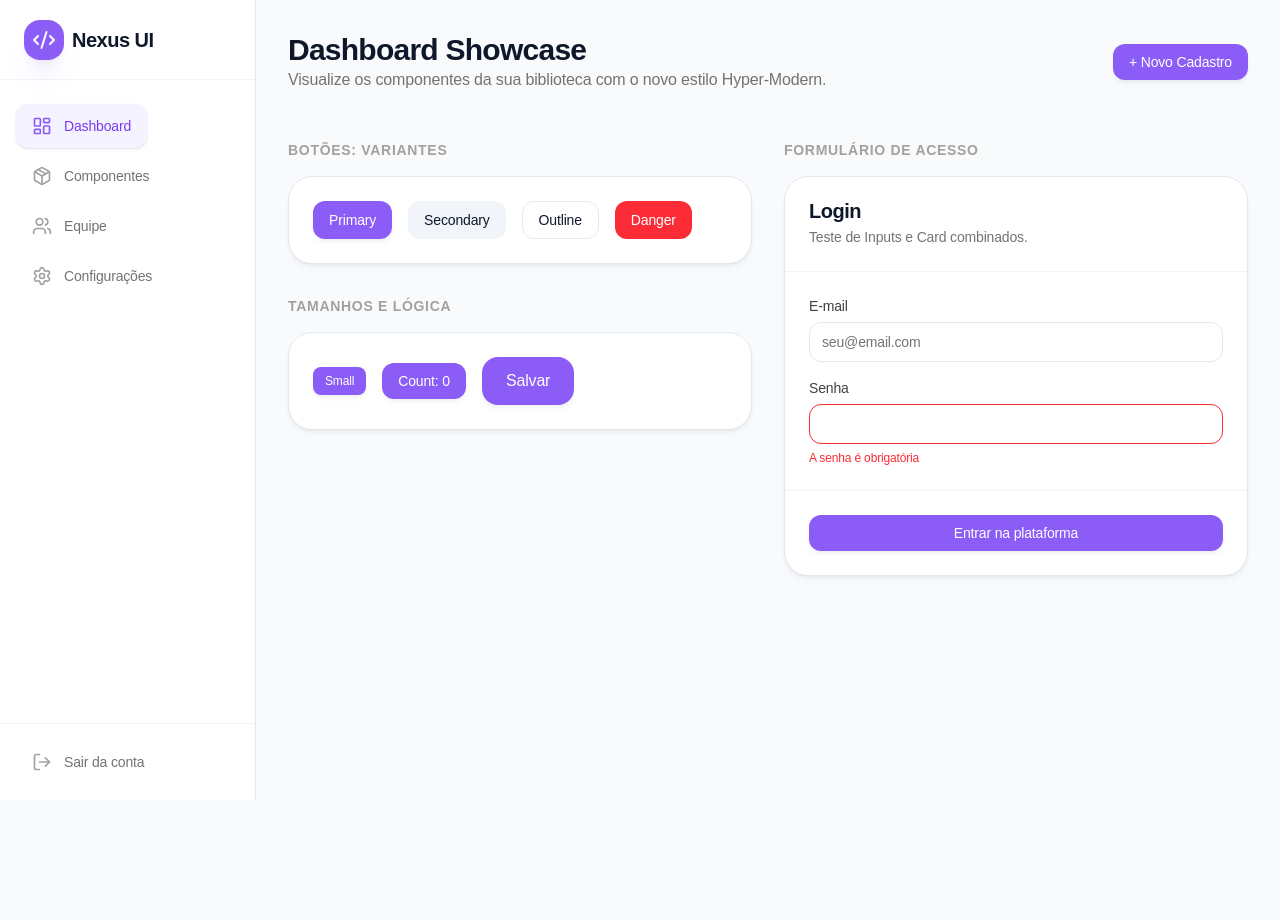
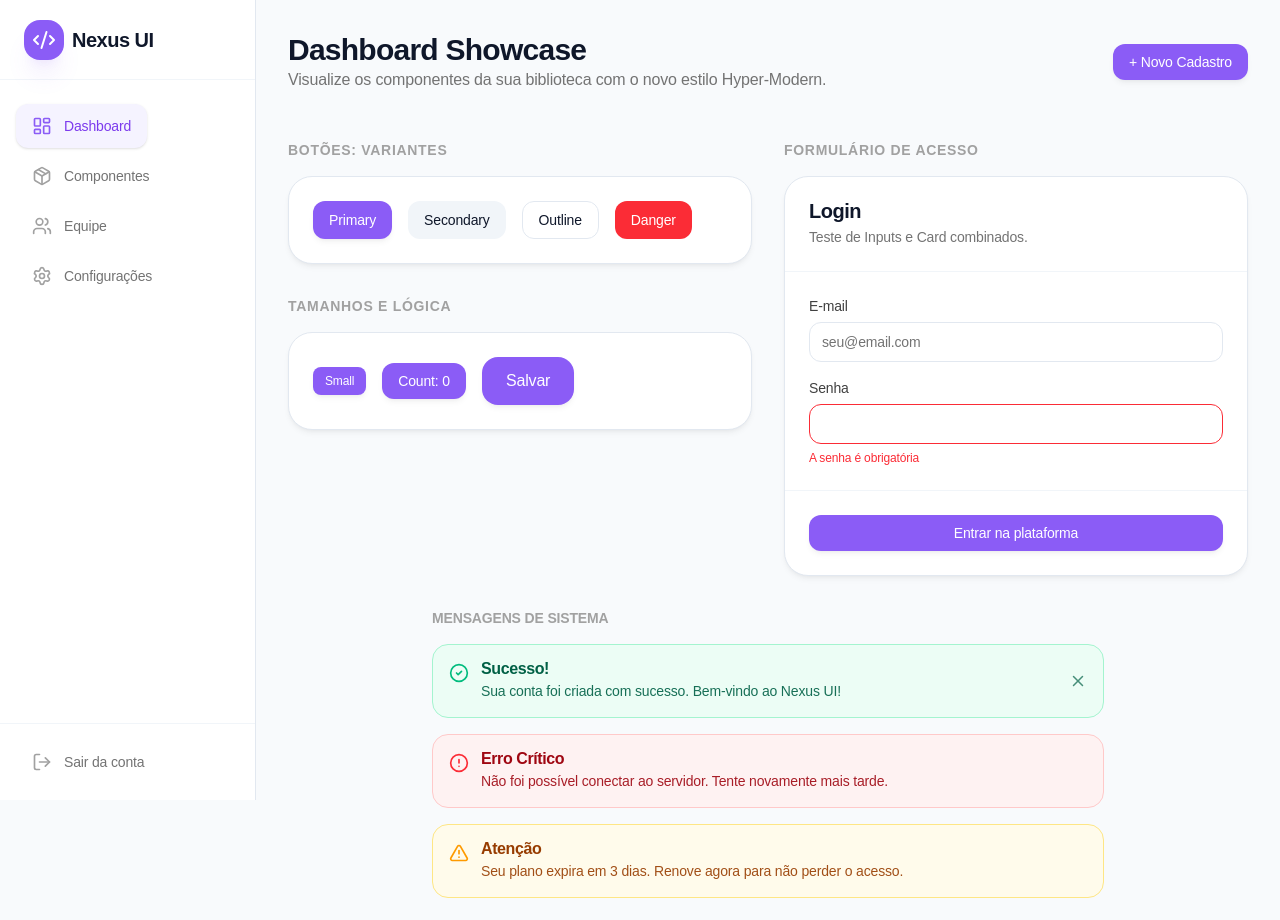
Before and after one commit to wendelvx/assets, a React (Vite) app: page / in a window 1280 px wide. Shown: the top 920 px of the page. Before the commit the page ends 800 px from the top, so only its background shows below. Built offline with nearby package versions, Linux system fonts and the light colour scheme.

Commit message:
Adicionando alert e toast

```diff
--- a/src/App.jsx
+++ b/src/App.jsx
@@ -6,12 +6,15 @@ import { Input } from './components/ui/input'
 import { Card, CardHeader, CardTitle, CardDescription, CardContent, CardFooter } from './components/ui/card'
 import { Modal, ModalHeader, ModalBody, ModalFooter } from './components/ui/modal'
 import { Sidebar, SidebarLogo, SidebarItem, SidebarFooter } from './components/ui/sidebar'
+import { Alert } from './components/ui/alert';
+import { Toast } from './components/ui/toast';
 
 import './App.css'
 
 function App() {
   const [count, setCount] = useState(0)
   const [loading, setLoading] = useState(false)
+  const [showToast, setShowToast] = useState(false);
   const [isModalOpen, setIsModalOpen] = useState(false)
   const [activeTab, setActiveTab] = useState('Dashboard')
 
@@ -135,6 +138,36 @@ function App() {
             <Button variant="primary">Salvar Membro</Button>
           </ModalFooter>
         </Modal>
+        <div className="space-y-6 p-8">
+      <section className="max-w-2xl mx-auto space-y-4">
+        <h2 className="text-sm font-bold uppercase text-neutral-400">Mensagens de Sistema</h2>
+
+        <Alert variant="success" title="Sucesso!" onClose={() => alert('fechou')}>
+          Sua conta foi criada com sucesso. Bem-vindo ao Nexus UI!
+        </Alert>
+
+        <Alert variant="error" title="Erro Crítico">
+          Não foi possível conectar ao servidor. Tente novamente mais tarde.
+        </Alert>
+
+        <Alert variant="warning" title="Atenção">
+          Seu plano expira em 3 dias. Renove agora para não perder o acesso.
+        </Alert>
+      </section>
+
+      {/* Exemplo de Toast */}
+      <div className="flex justify-center">
+        <Button onClick={() => setShowToast(true)}>
+          Enviar Notificação (Toast)
+        </Button>
+      </div>
+
+      <Toast
+        message="Dados salvos com sucesso!"
+        isOpen={showToast}
+        onClose={() => setShowToast(false)}
+      />
+    </div>
 
       </main>
     </div>
--- /dev/null
+++ b/src/components/ui/alert/alert.jsx
@@ -0,0 +1,32 @@
+import { AlertCircle, CheckCircle2, Info, TriangleAlert, X } from "lucide-react";
+
+const alertStyles = {
+  base: "relative w-full rounded-lg border p-4 flex gap-3 transition-all",
+  variants: {
+    info: "bg-blue-50 border-blue-200 text-blue-800",
+    success: "bg-emerald-50 border-emerald-200 text-emerald-800",
+    warning: "bg-amber-50 border-amber-200 text-amber-800",
+    error: "bg-red-50 border-red-200 text-red-800",
+  },
+  icon: {
+    info: <Info className="w-5 h-5 text-blue-500" />,
+    success: <CheckCircle2 className="w-5 h-5 text-emerald-500" />,
+    warning: <TriangleAlert className="w-5 h-5 text-amber-500" />,
+    error: <AlertCircle className="w-5 h-5 text-red-500" />,
+  }
+};
+
+export const Alert = ({ variant = "info", title, children, onClose }) => (
+  <div className={`${alertStyles.base} ${alertStyles.variants[variant]}`}>
+    <div className="mt-0.5">{alertStyles.icon[variant]}</div>
+    <div className="flex-1">
+      {title && <h5 className="font-semibold leading-none tracking-tight mb-1">{title}</h5>}
+      <div className="text-sm opacity-90">{children}</div>
+    </div>
+    {onClose && (
+      <button onClick={onClose} className="opacity-70 hover:opacity-100 transition-opacity">
+        <X size={18} />
+      </button>
+    )}
+  </div>
+);
--- /dev/null
+++ b/src/components/ui/alert/index.js
@@ -0,0 +1 @@
+export * from './alert';
--- /dev/null
+++ b/src/components/ui/toast/Toast.jsx
@@ -0,0 +1,24 @@
+import { CheckCircle2, X } from "lucide-react";
+
+const toastStyles = {
+  container: "fixed bottom-5 right-5 z-[100] flex flex-col gap-2 pointer-events-none",
+  item: "pointer-events-auto flex items-center gap-3 bg-neutral-900 text-white px-4 py-3 rounded-lg shadow-elevated animate-in slide-in-from-right-10 duration-300",
+};
+
+export const Toast = ({ message, isOpen, onClose }) => {
+  if (!isOpen) return null;
+
+  setTimeout(() => onClose(), 3000);
+
+  return (
+    <div className={toastStyles.container}>
+      <div className={toastStyles.item}>
+        <CheckCircle2 className="w-5 h-5 text-primary-400" />
+        <span className="text-sm font-medium">{message}</span>
+        <button onClick={onClose} className="ml-2 p-1 hover:bg-white/10 rounded-full transition-colors">
+          <X size={14} />
+        </button>
+      </div>
+    </div>
+  );
+};
--- /dev/null
+++ b/src/components/ui/toast/index.js
@@ -0,0 +1 @@
+export * from './Toast';
```
